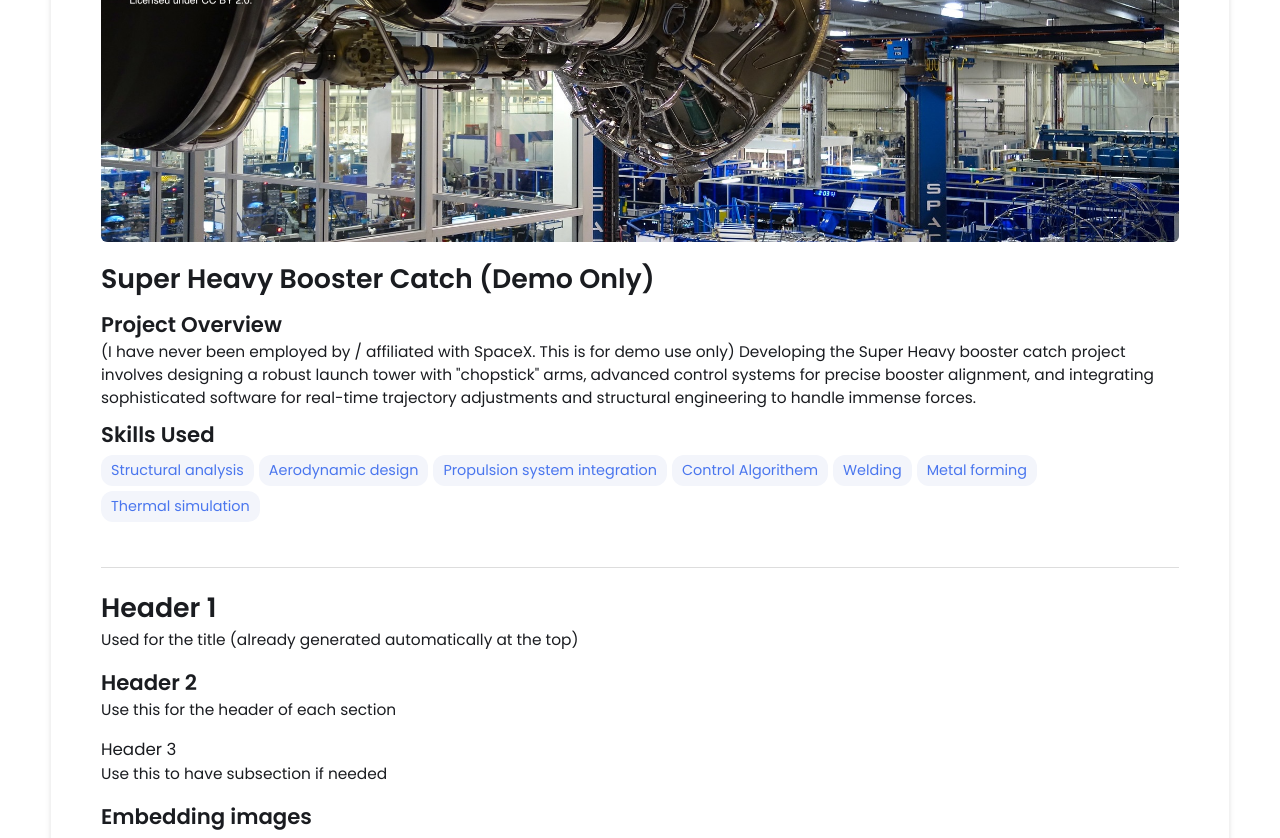
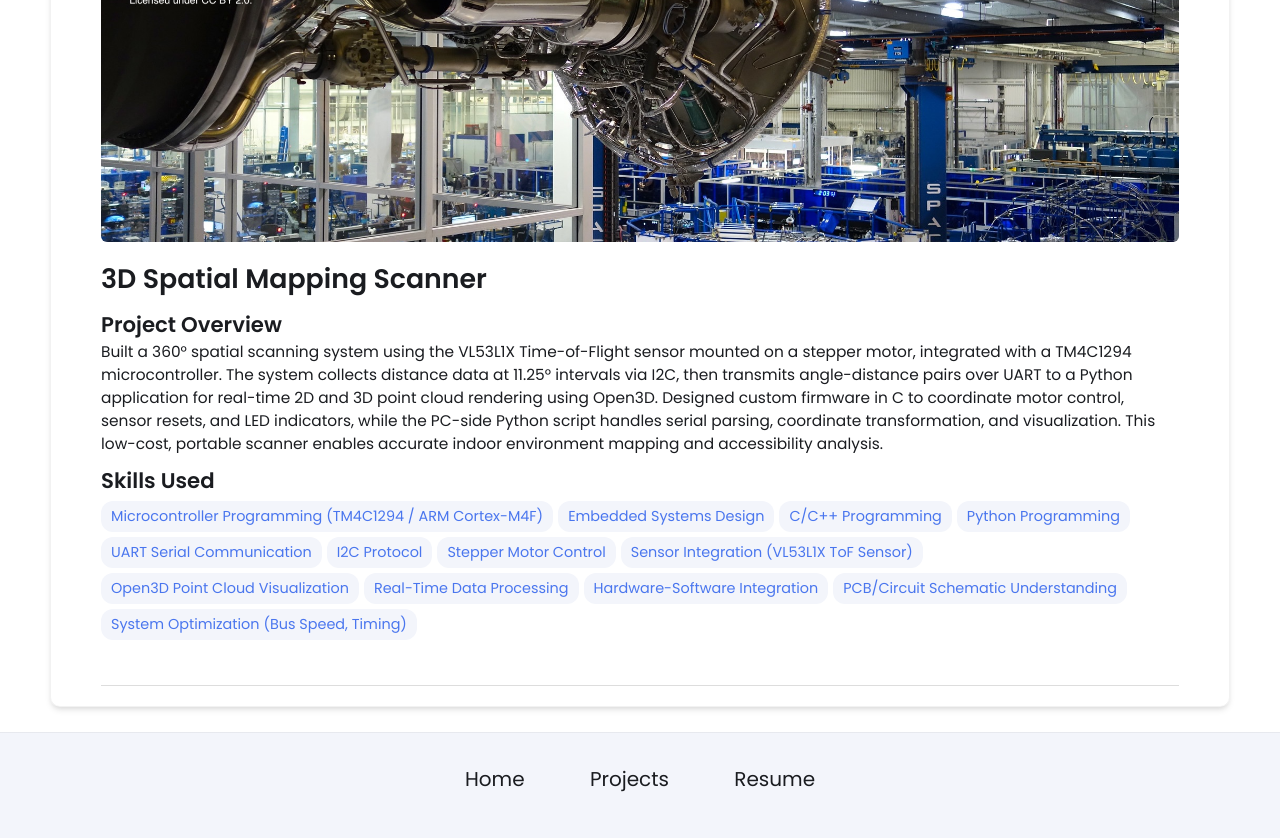
Before and after one commit to tripav2/engineering-portfolio-, a Jekyll site: the page built from _projects/demo-project/index.md, in a window 1280 px wide and 1400 px high, scrolled down 248 px. Shown: the top 838 px of the window. Built offline with Jekyll 4.4.1, drawn with Linux system fonts in a browser that asks for light colours; some of the changed text lies outside the part shown; grey boxes are pictures that could not be loaded.

Commit message:
Update index.md

````diff
--- a/_projects/demo-project/index.md
+++ b/_projects/demo-project/index.md
@@ -1,112 +1,24 @@
 ---
 layout: post
-title: Super Heavy Booster Catch (Demo Only)
-description:  (I have never been employed by / affiliated with SpaceX. This is for demo use only)
-    Developing the Super Heavy booster catch project involves designing a robust launch tower with "chopstick" arms, advanced control systems for precise booster alignment, and integrating sophisticated software for real-time trajectory adjustments and structural engineering to handle immense forces.
+title: 3D Spatial Mapping Scanner
+description: Built a 360° spatial scanning system using the VL53L1X Time-of-Flight sensor mounted on a stepper motor, integrated with a TM4C1294 microcontroller. The system collects distance data at 11.25° intervals via I2C, then transmits angle-distance pairs over UART to a Python application for real-time 2D and 3D point cloud rendering using Open3D. Designed custom firmware in C to coordinate motor control, sensor resets, and LED indicators, while the PC-side Python script handles serial parsing, coordinate transformation, and visualization. This low-cost, portable scanner enables accurate indoor environment mapping and accessibility analysis.
 skills:
-  - Structural analysis
-  - Aerodynamic design
-  - Propulsion system integration
-  - Control Algorithem
-  - Welding
-  - Metal forming
-  - Thermal simulation
+  - Microcontroller Programming (TM4C1294 / ARM Cortex-M4F)
+  - Embedded Systems Design
+  - C/C++ Programming
+  - Python Programming
+  - UART Serial Communication
+  - I2C Protocol
+  - Stepper Motor Control
+  - Sensor Integration (VL53L1X ToF Sensor)
+  - Open3D Point Cloud Visualization
+  - Real-Time Data Processing
+  - Hardware-Software Integration
+  - PCB/Circuit Schematic Understanding
+  - System Optimization (Bus Speed, Timing)
+
 
 main-image: /project2.jpg
 ---
 
 ---
-# Header 1
-Used for the title (already generated automatically at the top)
-## Header 2
-Use this for the header of each section
-### Header 3
-Use this to have subsection if needed
-
-
-## Embedding images
-### External images
-{% include image-gallery.html images="https://live.staticflickr.com/65535/52821641477_d397e56bc4_k.jpg, https://live.staticflickr.com/65535/52822650673_f074b20d90_k.jpg" height="400"%}
-<span style="font-size: 10px">"Starship Test Flight Mission" from https://www.flickr.com/photos/spacex/52821641477/</span>
-You can put in multiple entries. All images will be at a fixed height in the same row. With smaller window, they will switch to columns.
-
-### Embeed images
-{% include image-gallery.html images="project2.jpg" height="400" %}
-place the images in project folder/images then update the file path.
-
-
-## Embedding youtube video
-The second video has the autoplay on. copy and paste the 11-digit id found in the url link. <br>
-*Example* : https://www.youtube.com/watch?v={**MhVw-MHGv4s**}&ab_channel=engineerguy
-{% include youtube-video.html id="MhVw-MHGv4s" autoplay= "false"%}
-{% include youtube-video.html id="XGC31lmdS6s" autoplay = "true" %}
-
-you can also set up custom size by specifying the width (the aspect ratio has been set to 16/9). The default size is 560 pixels x 315 pixels.
-
-The width of the video below. Regardless of initial width, all the videos is responsive and will fit within the smaller screen.
-{% include youtube-video.html id="tGCdLEQzde0" autoplay = "false" width= "900px" %}
-
-<br>
-
-## Adding a hozontal line
----
-
-## Starting a new line
-leave two spaces "  " at the end or enter <br>
-
-## Adding bold text
-this is how you input **bold text**
-
-## Adding italic text
-Italicized text is the *cat's meow*.
-
-## Adding ordered list
-1. First item
-2. Second item
-3. Third item
-4. Fourth item
-
-## Adding unordered list
-- First item
-- Second item
-- Third item
-- Fourth item
-
-## Adding code block
-```ruby
-def hello_world
-  puts "Hello, World!"
-end
-```
-
-```python
-def start()
-  print("time to start!")
-```
-
-```javascript
-let x = 1;
-if (x === 1) {
-  let x = 2;
-  console.log(x);
-}
-console.log(x);
-
-```
-
-## Adding external links
-[Wikipedia](https://en.wikipedia.org)
-
-
-## Adding block quote
-> A blockquote would look great if you need to highlight something
-
-
-## Adding table
-
-| Header 1 | Header 2 |
-|----------|----------|
-| Row 1, Col 1 | Row 1, Col 2 |
-| Row 2, Col 1 | Row 2, Col 2 |
-
-make sure to leave aline betwen the table and the header
````
